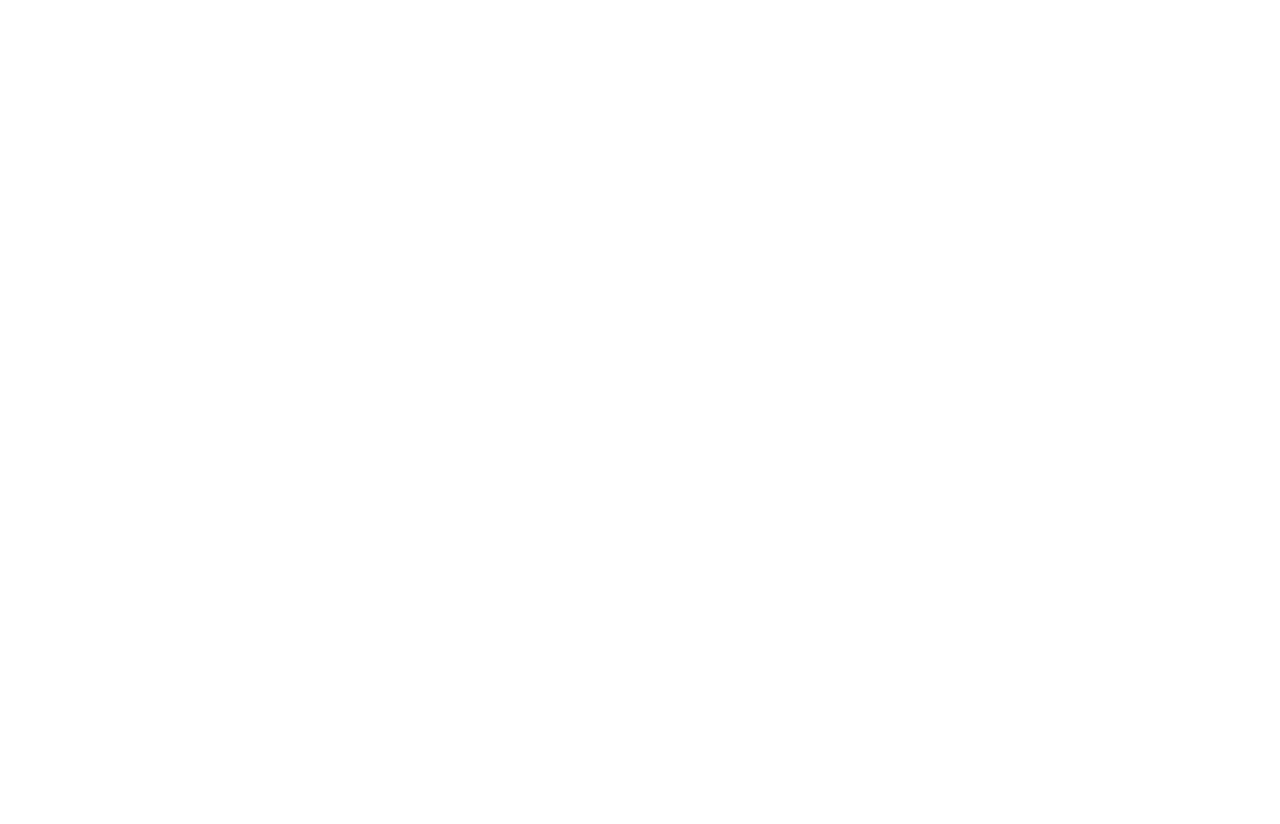
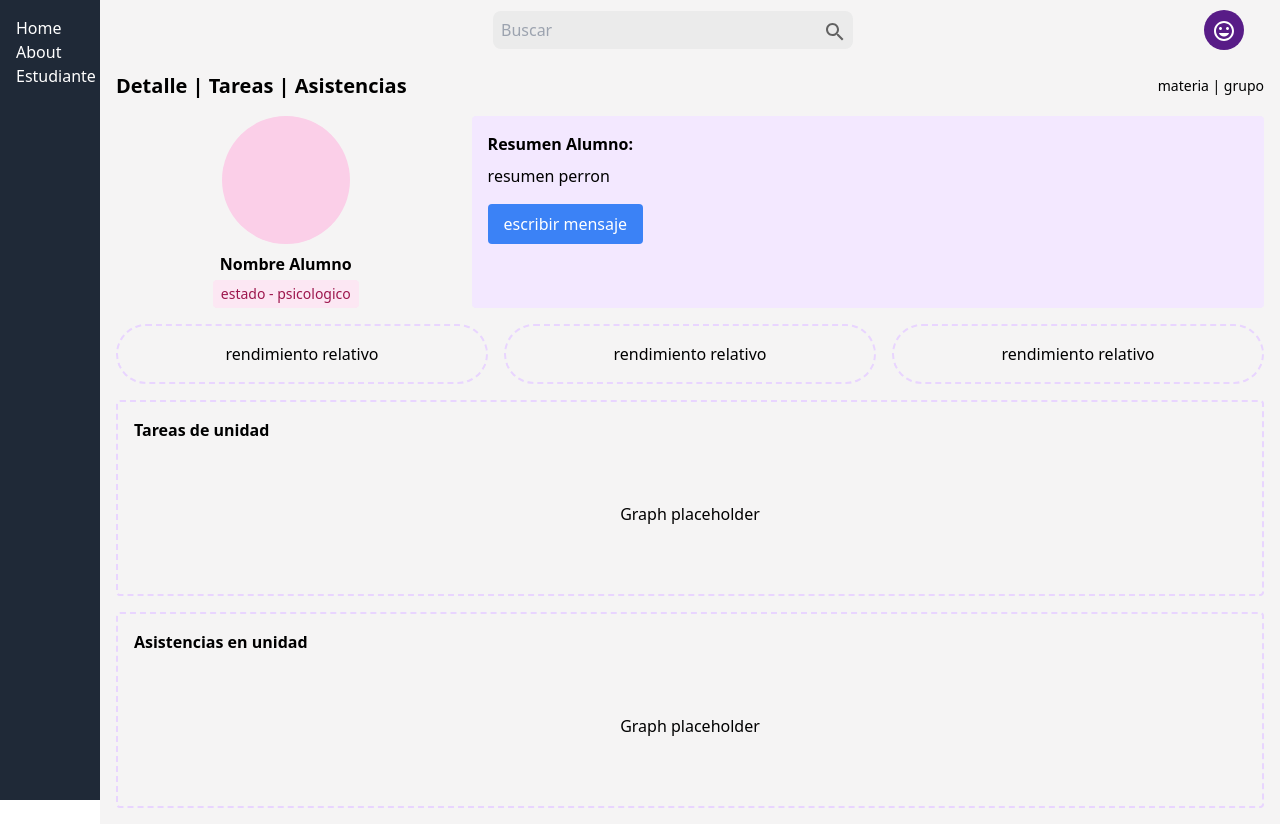
Before and after one commit to SebasRamz-Murillo/EduManager, a React (Vite) app: page /panel/estudiante in a window 1280 px wide. Before the commit this address had no page. Before the commit the page ends 800 px from the top, so only its background shows below. Built offline with nearby package versions, Linux system fonts and the light colour scheme.

Commit message:
Se agrego seccion de informacion del estudiante

```diff
--- a/index.html
+++ b/index.html
@@ -4,7 +4,7 @@
     <meta charset="UTF-8" />
     <link rel="icon" type="image/svg+xml" href="/vite.svg" />
     <meta name="viewport" content="width=device-width, initial-scale=1.0" />
-    <title>Hackaton IAa</title>
+    <title>Hackaton IA</title>
   </head>
   <body>
     <div id="root"></div>
--- a/src/App.tsx
+++ b/src/App.tsx
@@ -2,14 +2,20 @@
 import Panel from "./components/sections/panel/Panel";
 import Home from "./components/sections/panel/Home";
 import About from "./components/sections/test/About";
+import EstudianteInfo from "./components/sections/estudiante/EstudianteInfo";
 
 function App() {
   return (
     <Routes>
-      <Route path="/panel" element={<Panel />}>
+
+      <Route path="/panel" element={<Panel />}
+
+       >
         {/* Rutas hijas */}
         <Route path="/panel/home" element={<Home />} />
         <Route path="/panel/about" element={<About />} />
+        <Route path="/panel/estudiante" element={<EstudianteInfo />} />
+
       </Route>
     </Routes>
   );
--- /dev/null
+++ b/src/components/sections/estudiante/EstudianteInfo.tsx
@@ -0,0 +1,80 @@
+import React, { useEffect, useState } from 'react';
+import { useParams } from 'react-router-dom';
+import BadgeNotification from "../layout/BadgeNotification";
+
+export default function EstudianteInfo() {
+  const { id } = useParams();
+  const [studentData, setStudentData] = useState(null);
+
+  useEffect(() => {
+    // Function to fetch student data
+    const fetchStudentData = async () => {
+      try {
+        // Replace with your actual API call
+        const response = await fetch(`/api/student/${id}`);
+        const data = await response.json();
+        setStudentData(data);
+      } catch (error) {
+        console.error("Error fetching student data:", error);
+      }
+    };
+
+    if (id) {
+      fetchStudentData();
+    }
+  }, [id]);
+
+  return (
+    <div className="p-4">
+      <div className="flex justify-between items-center mb-4">
+        <h1 className="text-xl font-bold">Detalle | Tareas | Asistencias</h1>
+        <div className="text-sm">materia | grupo</div>
+      </div>
+
+      <div className="grid grid-cols-[0.3fr_0.7fr] gap-4">
+        <div className="flex flex-col items-center">
+          <div className="w-32 h-32 bg-pink-200 rounded-full mb-2"></div>
+          <div className="text-center">
+            <div className="font-semibold">{studentData?.name || "Nombre Alumno"}</div>
+            <div className="bg-pink-100 text-pink-800 text-sm px-2 py-1 rounded mt-1">
+              {studentData?.status || "estado - psicologico"}
+            </div>
+          </div>
+        </div>
+
+        <div className="bg-purple-100 p-4 rounded">
+          <h2 className="font-semibold mb-2">Resumen Alumno:</h2>
+          <p className="mb-4">{studentData?.summary || "resumen perron"}</p>
+          <button className="bg-blue-500 text-white px-4 py-2 rounded">
+            escribir mensaje
+          </button>
+        </div>
+      </div>
+
+      <div className="grid grid-cols-3 gap-4 my-4">
+        {[1, 2, 3].map((_, index) => (
+          <div key={index} className="border-2 border-dashed border-purple-200 rounded-full p-4 text-center">
+            rendimiento relativo
+          </div>
+        ))}
+      </div>
+
+      <div className="grid grid-cols-1 gap-4">
+        <div className="border-2 border-dashed border-purple-200 rounded p-4">
+          <h3 className="font-semibold mb-2">Tareas de unidad</h3>
+          <div className="h-32 flex items-center justify-center">
+            {/* Placeholder for task graph */}
+            Graph placeholder
+          </div>
+        </div>
+        <div className="border-2 border-dashed border-purple-200 rounded p-4">
+          <h3 className="font-semibold mb-2">Asistencias en unidad</h3>
+          <div className="h-32 flex items-center justify-center">
+            {/* Placeholder for attendance graph */}
+            Graph placeholder
+          </div>
+        </div>
+      </div>
+    </div>
+  );
+}
--- a/src/components/sections/layout/Sidebar.tsx
+++ b/src/components/sections/layout/Sidebar.tsx
@@ -11,6 +11,9 @@
           <li>
             <Link to="about">About</Link>
           </li>
+          <li>
+            <Link to="estudiante">Estudiante</Link>
+          </li>
         </ul>
       </nav>
     </aside>
```
Also changed, not shown: 1 other file (tests, documents, lock files or other folders).
